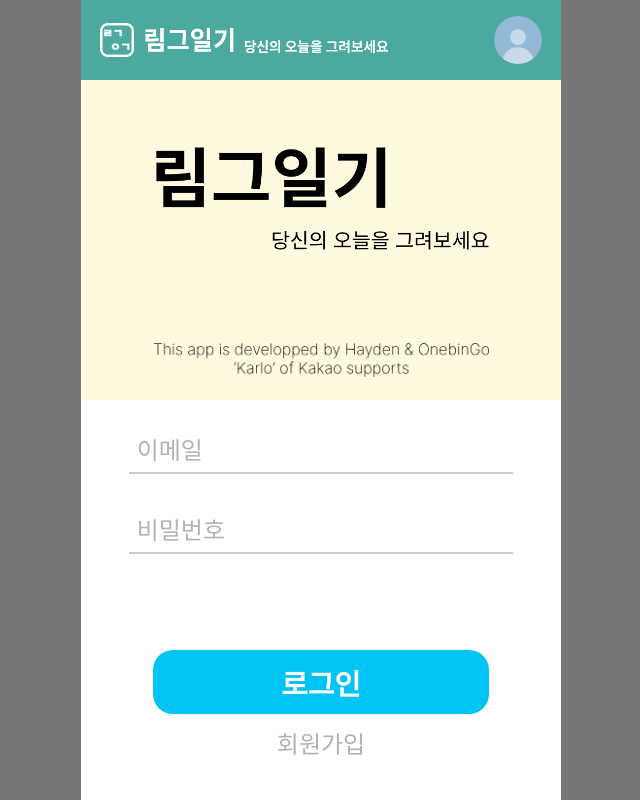
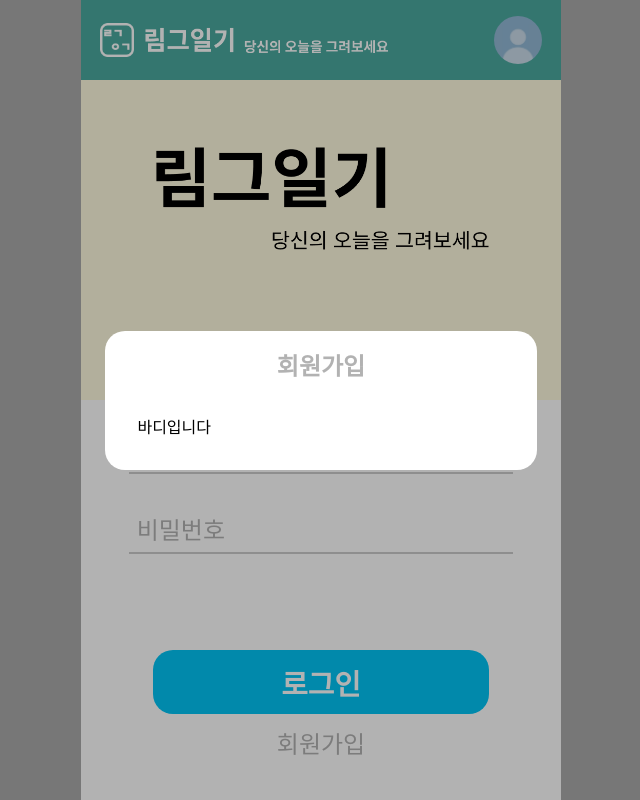
Before and after one commit to haZuny/limg-diary, a React (Create React App) app in the folder front/limg-diary-react/: page /login in a window 1280 px wide. Both pictures are taken after a click on the button "회원가입". Shown: the whole page, without its empty margins (319-959 px from the left). Built offline with nearby package versions, Linux system fonts and the light colour scheme.

Commit message:
[feat] 모달 구현

```diff
--- a/front/limg-diary-react/src/Router.js
+++ b/front/limg-diary-react/src/Router.js
@@ -40,7 +40,8 @@ function Center({child}){
     return (
         <div style={{
             display: 'flex',
-            justifyContent: 'center',
+            flexDirection: 'column',
+            alignItems: 'center',
             backgroundColor: '#777777'
         }}>
             {child}
--- a/front/limg-diary-react/src/pages/Global.scss
+++ b/front/limg-diary-react/src/pages/Global.scss
@@ -15,21 +15,21 @@ $color_blue: #01C4F5;
 $size_width_component: calc((var(--vw)*80));
 
 
-//
-// Tag
-//
+
+.container {
+    // about flex-box
+    display: flex;
+    flex-wrap: wrap;
+}
+
+#root_container{
+    width: calc(var(--vw)*100);
+}
+
+
 img {
     display: block;
     width: 100%;
     height: 100%;
     object-fit: contain;    // 이미지 꽉 채워서 비율 유지
 }
-
-//
-// Class
-//
-.container {
-    // about flex-box
-    display: flex;
-    flex-wrap: wrap;
-}
--- a/front/limg-diary-react/src/pages/global_component/button/Button.js
+++ b/front/limg-diary-react/src/pages/global_component/button/Button.js
@@ -3,7 +3,7 @@ import css from './Button.module.scss'
 // 단독 큰 버튼
 function SingleButton({text, func}){
     return(
-        <button id={css.single_button}>
+        <button id={css.single_button} onClick={()=>func()}>
             {text}
         </button>
     )
@@ -12,7 +12,7 @@ function SingleButton({text, func}){
 // 텍스트 버튼
 function TextButton({text, func}){
     return(
-        <button id={css.text_button}>
+        <button id={css.text_button} onClick={()=>func()}>
             {text}
         </button>
     )
--- a/front/limg-diary-react/src/pages/global_component/button/Button.module.scss
+++ b/front/limg-diary-react/src/pages/global_component/button/Button.module.scss
@@ -25,3 +25,6 @@
     font-size: calc(var(--vw)*5);;
     color: $color_black_t30;
 }
+#text_button:active{
+    font-size: calc(var(--vw)*5.3);
+}
--- /dev/null
+++ b/front/limg-diary-react/src/pages/global_component/modal/Modal.js
@@ -0,0 +1,39 @@
+import css from './Modal.module.scss'
+
+import {useRef} from 'react'
+
+
+function Modal({title, body, modalOffHandle}){
+    return (
+        <ModalBG title={title} body={body} modalOffHandle={modalOffHandle}/>
+    )
+}
+
+// 반투명 배경
+function ModalBG({title, body, modalOffHandle}){
+    // modalBG_ref = useRef()
+
+    return (
+        <div id={css.modal_bg} className={css.container} onClick={(e)=>{
+            if(e.target == e.currentTarget){
+                modalOffHandle()
+            }
+        }}>
+            <ModalContent title={title} body={body}/>
+        </div>
+    )
+}
+
+// 모달창 박스
+function ModalContent({title, body}){
+
+
+    return (
+        <div id={css.modal_content_box} className={css.container}>
+            <div id={css.title}>{title}</div>
+            <div id={css.body} className={css.container}>{body}</div>
+        </div>
+    )
+}
+
+export default Modal
--- /dev/null
+++ b/front/limg-diary-react/src/pages/global_component/modal/Modal.module.scss
@@ -0,0 +1,50 @@
+@import '../../Global.scss';
+
+#modal_bg{
+    // size
+    width: calc(var(--vw)*100);
+    height: calc(var(--vh)*100);
+    // position
+    position: absolute;
+    top: 0;
+    // item-align
+    justify-content: center;
+    align-items: center;
+    // color
+    background-color: $color_black_t30;
+}
+
+#modal_content_box{
+    // size
+    width: calc((var(--vw)*90));
+    // item-align
+    flex-direction: column;
+    justify-content: space-between;
+    align-items: center;
+    // color
+    background-color: $color_white;
+    // radious
+    border-radius: 20px;
+
+}
+
+#title{
+    // align
+    text-align: center;
+    // margin
+    margin-top: calc(var(--vh)*2);
+    margin-bottom: calc(var(--vh)*4);
+    // font
+    font-weight: bold;
+    font-size: calc(var(--vw)*5);
+    color: $color_black_t30;
+}
+
+#body{
+    // size
+    width: 85%;
+    // align
+    align-items: center;
+    // margin
+    margin-bottom: calc(var(--vh)*4);
+}
--- a/front/limg-diary-react/src/pages/login_page/LoginPage.js
+++ b/front/limg-diary-react/src/pages/login_page/LoginPage.js
@@ -1,18 +1,23 @@
 import css from './LoginPage.module.scss'
 
-import Header from './../global_component/header/Header'
+import {useState} from 'react'
 
 import TitleImage from './img/title_img.png'
 import HelpTextImage from './img/help_text.png'
 
+import Header from './../global_component/header/Header'
+import Modal from '../global_component/modal/Modal'
 import { SingleButton, TextButton } from './../global_component/button/Button'
 
 
 function LoginPage(){
+    // 모달 제어
+    const [signupModalState, setSignupModalState] = useState(false)
+
     return (
-        <div id={css.root_container} className={css.container}>
+        <div id={css.root_container}>
+            <div id={css.container} className={css.container}>
                 <Header/>
-
                 {/* 상단 컨테이너 */}
                 <div id={css.upper_container} className={css.container}>
                     {/* 공백 */}
@@ -36,9 +41,14 @@ function LoginPage(){
 
                     <div id={css.btn_box} className={css.container}>
                         <SingleButton text='로그인'/>
-                    <TextButton text='회원가입'/>
+                        <TextButton text='회원가입' func={()=>setSignupModalState(true)}/>
                     </div>
                 </div>
+            </div>
+
+            {/* 회원가입 모달 */}
+            {signupModalState &&
+            <Modal title={'회원가입'} body={'바디입니다'} modalOffHandle={()=>setSignupModalState(false)}/>}
         </div>
     )
 }
--- a/front/limg-diary-react/src/pages/login_page/LoginPage.module.scss
+++ b/front/limg-diary-react/src/pages/login_page/LoginPage.module.scss
@@ -5,7 +5,7 @@
 ///
 
 // 최상단 컨테이너
-#root_container{
+#container{
     width: calc(var(--vw)*100);
     height: calc(var(--vh)*100);
     flex-direction: column;
```
Lines whose indentation alone changed are shown as unchanged.
